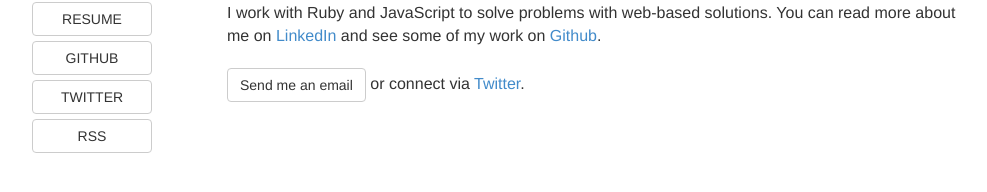
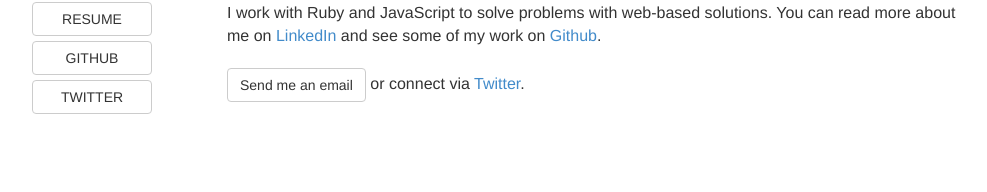
Before and after one commit to thejspr/thejspr.com, a Jekyll site: the page built from index.html, in a window 1280 px wide. Shown: the part 181-373 px from the top of the page, without its empty margins (38-1025 px from the left). Built offline with Jekyll 4.4.1, drawn with Linux system fonts in a browser that asks for light colours.

Commit message:
Remove rss link from sidebar

```diff
--- a/_layouts/default.html
+++ b/_layouts/default.html
@@ -26,7 +26,6 @@
             <a class='btn btn-default' href='/resume-jesper-kjeldgaard.pdf' rel='nofollow'>Resume</a>
             <a class='btn btn-default' href='http://github.com/thejspr' rel='me'>Github</a>
             <a class='btn btn-default' href='http://twitter.com/thejspr' rel='me'>Twitter</a>
-            <a class='btn btn-default' href='/feed.xml'>RSS</a>
           </div>
         </aside>
 
```
